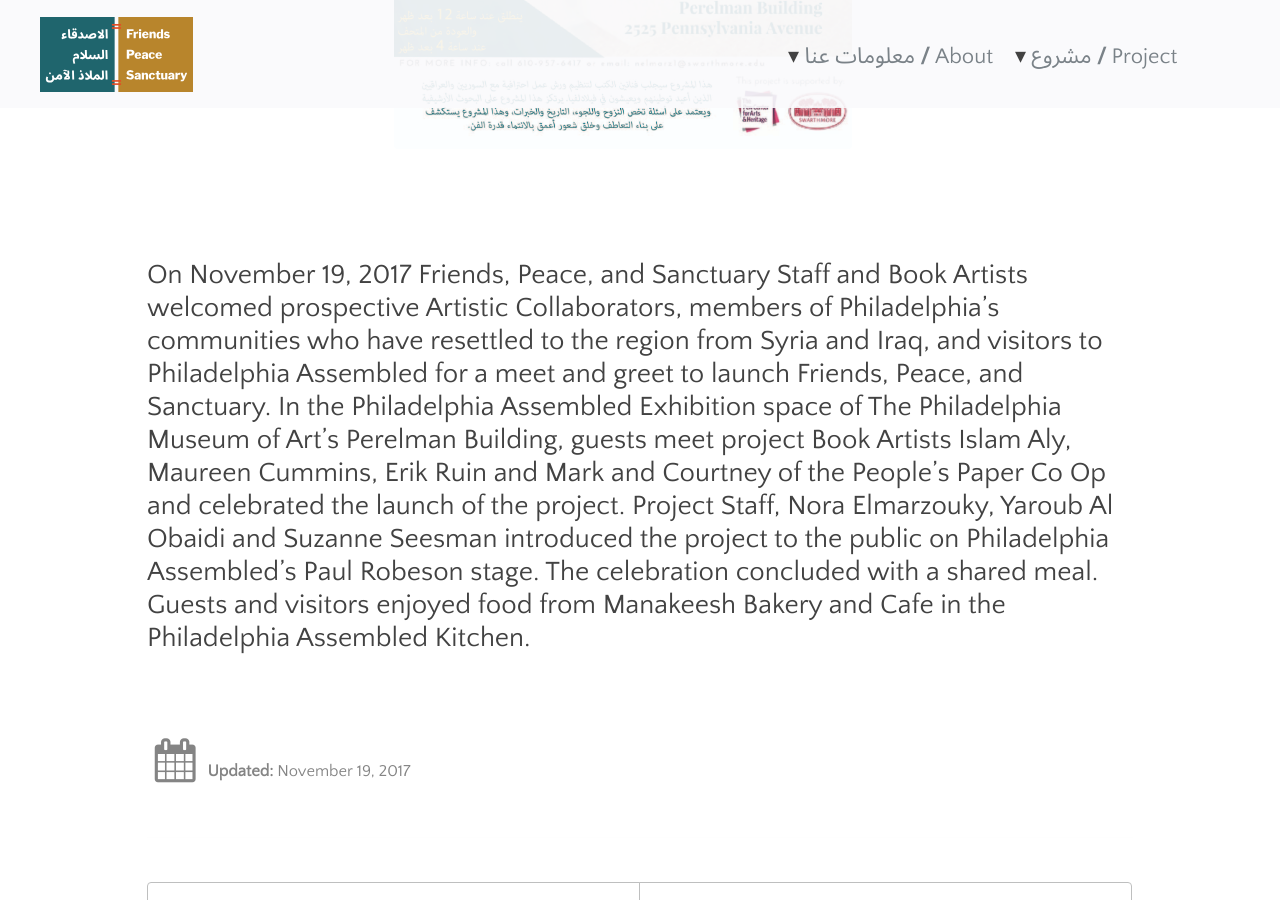
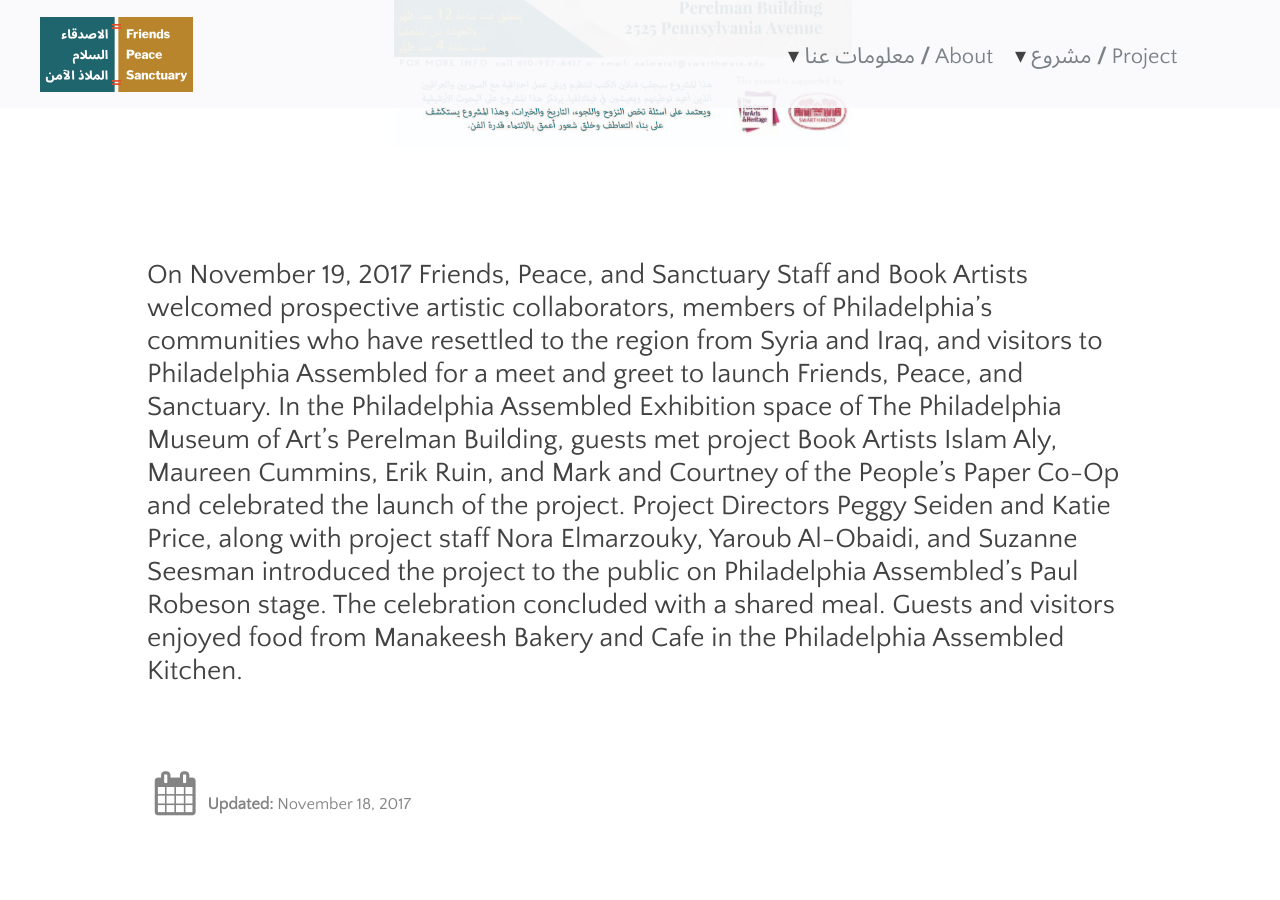
Before and after one commit to swat-ds/fps.swarthmore.edu, a Jekyll site: the page built from _posts/2017-11-19-fps-launch.md, in a window 1280 px wide and 900 px high, scrolled down 794 px. Built offline with Jekyll 4.4.1, drawn with Linux system fonts in a browser that asks for light colours.

Commit message:
Typos fixed.

```diff
--- a/_posts/2017-11-19-fps-launch.md
+++ b/_posts/2017-11-19-fps-launch.md
@@ -1,14 +1,14 @@
 ---
-date: 2017-11-19
+date: 'Sat Nov 18 2017 19:00:00 GMT-0500 (EST)'
 title: Philadelphia Museum of Art Launch
 lang: en
-categories:
-  - events
-tags: ['artist:Marco Polo']
+categories: events
+tags:
+  - 'artist:Marco Polo'
 image: fps-launch-flyer-ar.jpg
 gallery:
-    - fps-launch-flyer-ar.jpg
+  - fps-launch-flyer-ar.jpg
 published: true
 ---
 
-On November 19, 2017 Friends, Peace, and Sanctuary Staff and Book Artists welcomed prospective Artistic Collaborators, members of Philadelphia's communities who have resettled to the region from Syria and Iraq, and visitors to Philadelphia Assembled for a meet and greet to launch Friends, Peace, and Sanctuary. In the Philadelphia Assembled Exhibition space of The Philadelphia Museum of Art’s Perelman Building, guests meet project Book Artists Islam Aly, Maureen Cummins, Erik Ruin and Mark and Courtney of the People’s Paper Co Op and celebrated the launch of the project. Project Staff, Nora Elmarzouky, Yaroub Al Obaidi and Suzanne Seesman introduced the project to the public on Philadelphia Assembled’s Paul Robeson stage. The celebration concluded with a shared meal. Guests and visitors enjoyed food from Manakeesh Bakery and Cafe in the Philadelphia Assembled Kitchen.
+On November 19, 2017 Friends, Peace, and Sanctuary Staff and Book Artists welcomed prospective artistic collaborators, members of Philadelphia's communities who have resettled to the region from Syria and Iraq, and visitors to Philadelphia Assembled for a meet and greet to launch Friends, Peace, and Sanctuary. In the Philadelphia Assembled Exhibition space of The Philadelphia Museum of Art’s Perelman Building, guests met project Book Artists Islam Aly, Maureen Cummins, Erik Ruin, and Mark and Courtney of the People’s Paper Co-Op and celebrated the launch of the project. Project Directors Peggy Seiden and Katie Price, along with project staff Nora Elmarzouky, Yaroub Al-Obaidi, and Suzanne Seesman introduced the project to the public on Philadelphia Assembled’s Paul Robeson stage. The celebration concluded with a shared meal. Guests and visitors enjoyed food from Manakeesh Bakery and Cafe in the Philadelphia Assembled Kitchen.
```
